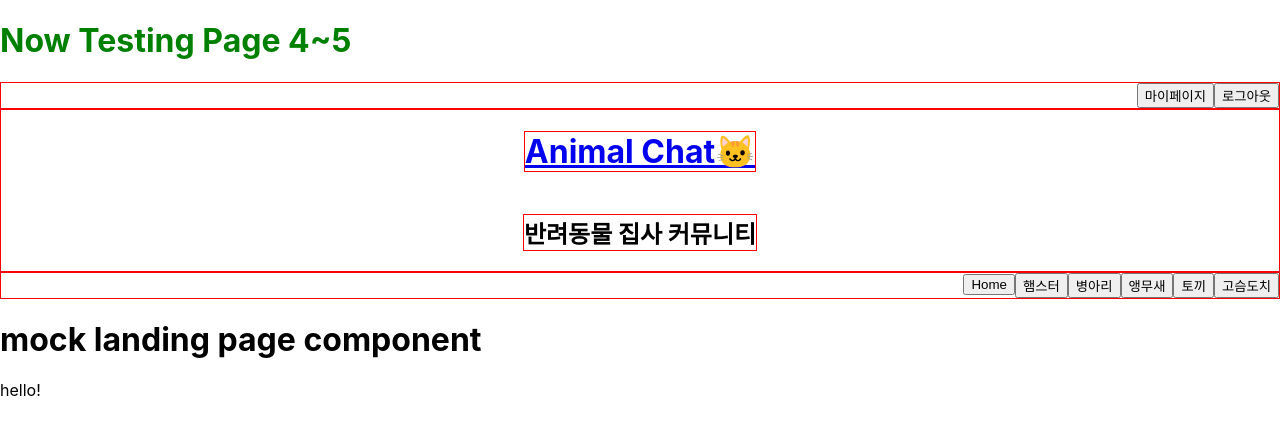
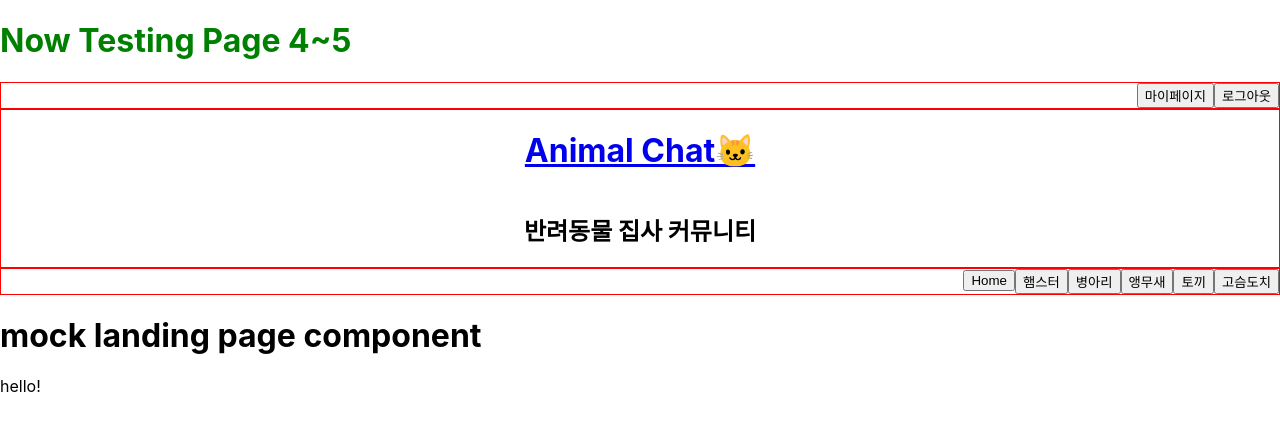
Before and after one commit to emily-hong/AnimalChat, a React (Create React App) app in the folder client/: page / in a window 1280 px wide. Shown: the top 434 px of the page. Built offline with nearby package versions, Linux system fonts and the light colour scheme.

Commit message:
Comment: 불필요한 주석 제거

```diff
--- a/client/src/components/Header.js
+++ b/client/src/components/Header.js
@@ -2,13 +2,12 @@ import { Link } from 'react-router-dom'
 import styled from 'styled-components'
 
 export default function Header() {
-  // <div className="header" style={{...flex, ...flexColumn}}> [x]
+  // styled components
   const HeaderFlexDiv = styled.div`
     display: flex;
     flex-direction: column;
   `;
 
-  // <div className="headerButtons" style={{...flex,...alignLeft, ...borderRed}}> [x]
   const TopButtonsArea = styled.div`
     display: flex;
     justify-content: flex-end;
@@ -16,7 +15,6 @@ export default function Header() {
     border: 1px solid red;
   `;
 
-  // <div className="headerTitleDesc" style={{...flex, ...flexColumn, ...alignCenter, ...borderRed}}> []
   const TitleArea = styled.div`
     display: flex;
     flex-direction: column;
@@ -24,9 +22,6 @@ export default function Header() {
     align-items: center;
     border: 1px solid red;
   `;
-
-  // css styles
-  const borderRed = { border: '1px solid red' };
 
   // button event
   const logoutEventListener = () => {
@@ -53,9 +48,9 @@ export default function Header() {
       <TitleArea>
         {/* header-title에 메인 페이지 링크 연결 */}
         <Link to="/board">
-          <h1 className="headerTitle" style={{...borderRed}}>Animal Chat🐱</h1>
+          <h1 className="headerTitle">Animal Chat🐱</h1>
         </Link>
-        <h2 className="headerDesc" style={{...borderRed}}>반려동물 집사 커뮤니티</h2>
+        <h2 className="headerDesc">반려동물 집사 커뮤니티</h2>
       </TitleArea>
     </HeaderFlexDiv>
   </div>
```
